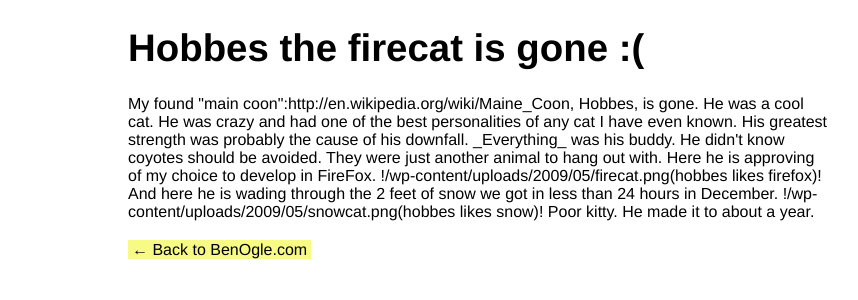
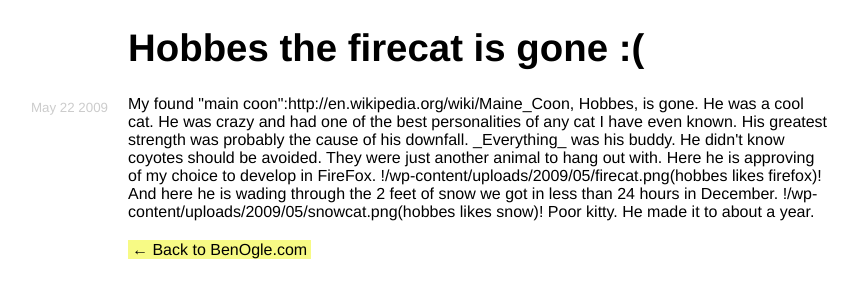
Before and after one commit to benogle/benogle.github.com, a Jekyll site: the page built from _posts/2009-05-22-hobbes-the-firecat-is-gone.html, in a window 1280 px wide. Shown: the top 300 px of the page, without its empty margins (162-1020 px from the left). Built offline with Jekyll 4.4.1, drawn with Linux system fonts in a browser that asks for light colours; nearby versions of some CDN libraries; Markdown is read by kramdown in place of the engine named in the settings.

Commit message:
date changes

```diff
--- a/_layouts/post.html
+++ b/_layouts/post.html
@@ -4,7 +4,9 @@ layout: default
 <div id="wrapper">
   <h1>{{ page.title }}</h1>
   <div id="post">
-  {{ content }}
+    <div class="date">{{ page.date | date:'%b %d %Y' }}</div>
+
+    {{ content }}
 
     <p><a href="/">&larr; Back to BenOgle.com</a></p>
   </div>
--- a/css/basics.css
+++ b/css/basics.css
@@ -33,6 +33,7 @@ select{
   font-size: 2.4em;
 }
 
+#post { position: relative; }
 #post a, #dsq-account-dropdown a {
   color: #000;
   text-decoration: none;
@@ -45,6 +46,16 @@ select{
   text-decoration: underline;
 }
 
+#post .date {
+  color: #CCCCCC;
+  font-size: 10pt;
+  left: -170px;
+  line-height: 26px;
+  position: absolute;
+  text-align: right;
+  width: 150px;
+}
+
 #comments{
   padding: 1px 0;
 }
```
Also changed, not shown: 11 other files.
